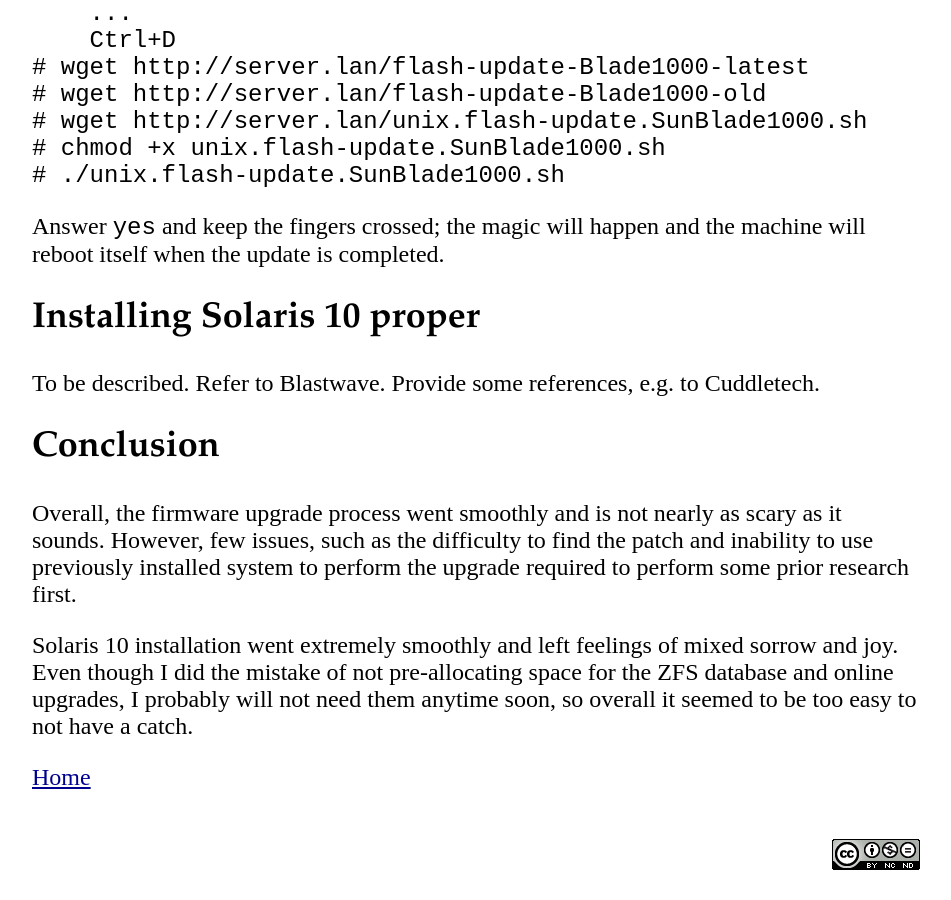
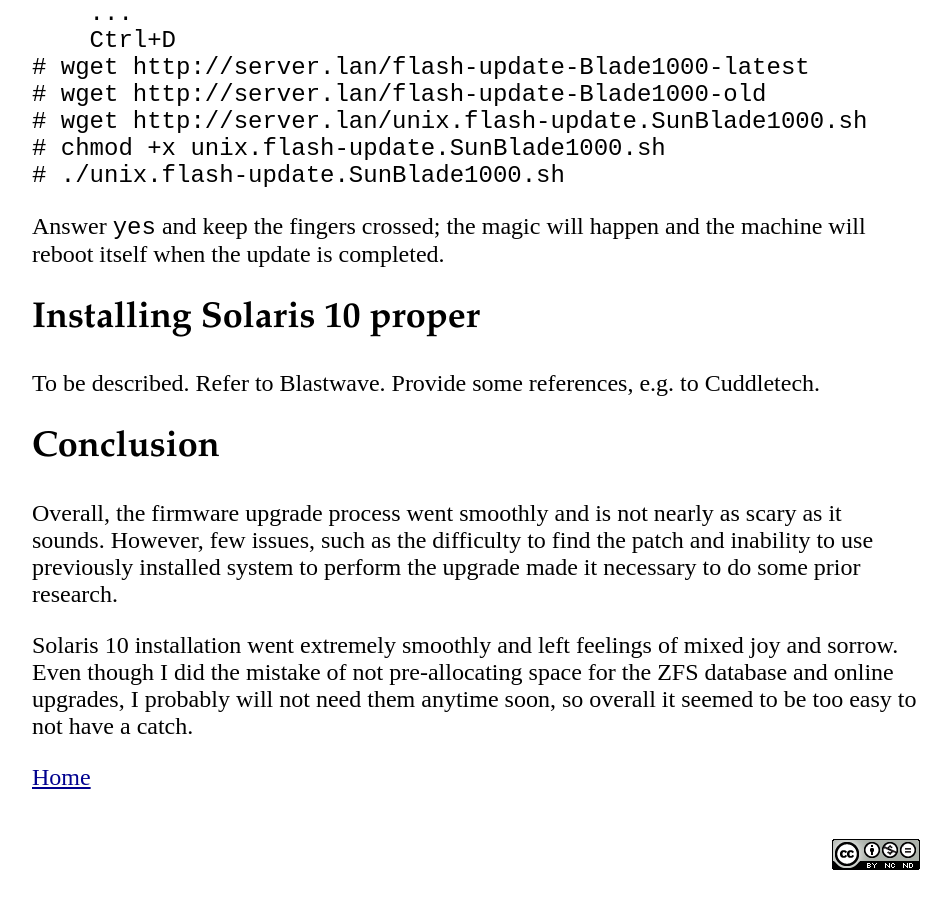
Before and after one commit to zyv/zyv.github.io, a Jekyll site: the page built from _posts/2010-10-29-installing-solaris-10-sun-blade-1000.md, in a window 1280 px wide and 900 px high, scrolled down 1995 px. Shown: the whole window, without its empty margins (164-1115 px from the left). Built offline with Jekyll 4.4.1, drawn with Linux system fonts in a browser that asks for light colours.

Commit message:
Necro-editing the old Solaris article

```diff
--- a/_posts/2010-10-29-installing-solaris-10-sun-blade-1000.md
+++ b/_posts/2010-10-29-installing-solaris-10-sun-blade-1000.md
@@ -68,6 +68,6 @@ To be described. Refer to Blastwave. Provide some references, e.g. to Cuddletech
 Conclusion
 ----------
 
-Overall, the firmware upgrade process went smoothly and is not nearly as scary as it sounds. However, few issues, such as the difficulty to find the patch and inability to use previously installed system to perform the upgrade required to perform some prior research first.
+Overall, the firmware upgrade process went smoothly and is not nearly as scary as it sounds. However, few issues, such as the difficulty to find the patch and inability to use previously installed system to perform the upgrade made it necessary to do some prior research.
 
-Solaris 10 installation went extremely smoothly and left feelings of mixed sorrow and joy. Even though I did the mistake of not pre-allocating space for the ZFS database and online upgrades, I probably will not need them anytime soon, so overall it seemed to be too easy to not have a catch.
+Solaris 10 installation went extremely smoothly and left feelings of mixed joy and sorrow. Even though I did the mistake of not pre-allocating space for the ZFS database and online upgrades, I probably will not need them anytime soon, so overall it seemed to be too easy to not have a catch.
```
